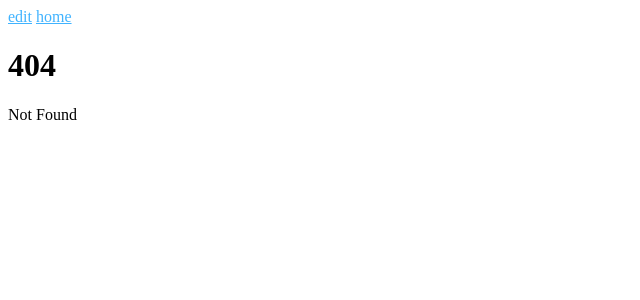
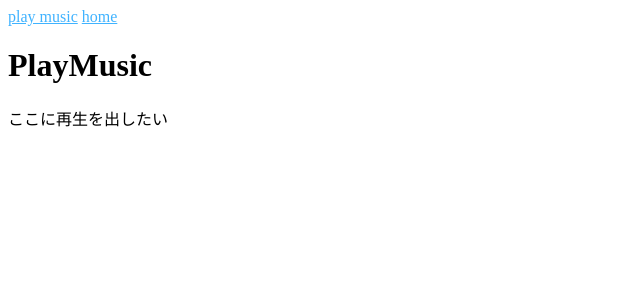
Before and after one commit to sakiso/daily_road, a SvelteKit app: page /play_music in a window 1280 px wide. Before the commit this address had no page. Shown: the top 300 px of the page, without its empty margins (0-640 px from the left). Built offline with nearby package versions, Linux system fonts and the light colour scheme.

Commit message:
Root微修正

```diff
--- a/src/routes/+layout.svelte
+++ b/src/routes/+layout.svelte
@@ -1,6 +1,6 @@
 <main>
 	<nav>
-		<a href="/hoge/edit">edit</a>
+		<a href="/play_music">play music</a>
 		<a href="/">home</a>
 	</nav>
 	<!-- NOTE: slotに+pageが入る -->
--- a/src/routes/+page.svelte
+++ b/src/routes/+page.svelte
@@ -13,10 +13,6 @@
 
 <main>
 	<h1>トップだよ</h1>
-	ここに再生を出したい
-	<br />
-	まずSpotify APIでなんかやる
-	<br />
 	<Button on:click={() => jumpToSpotifyLoginPage(data.spotifyClientID)}>Login</Button>
 </main>
 
--- /dev/null
+++ b/src/routes/play_music/+page.svelte
@@ -0,0 +1,14 @@
+<script lang="ts">
+</script>
+
+<svelte:head>
+	<title>PlayMusic</title>
+</svelte:head>
+
+<main>
+	<h1>PlayMusic</h1>
+	ここに再生を出したい
+</main>
+
+<style>
+</style>
```
Also changed, not shown: src/routes/hoge/edit/+page.svelte (deleted, +0 -11 lines).
